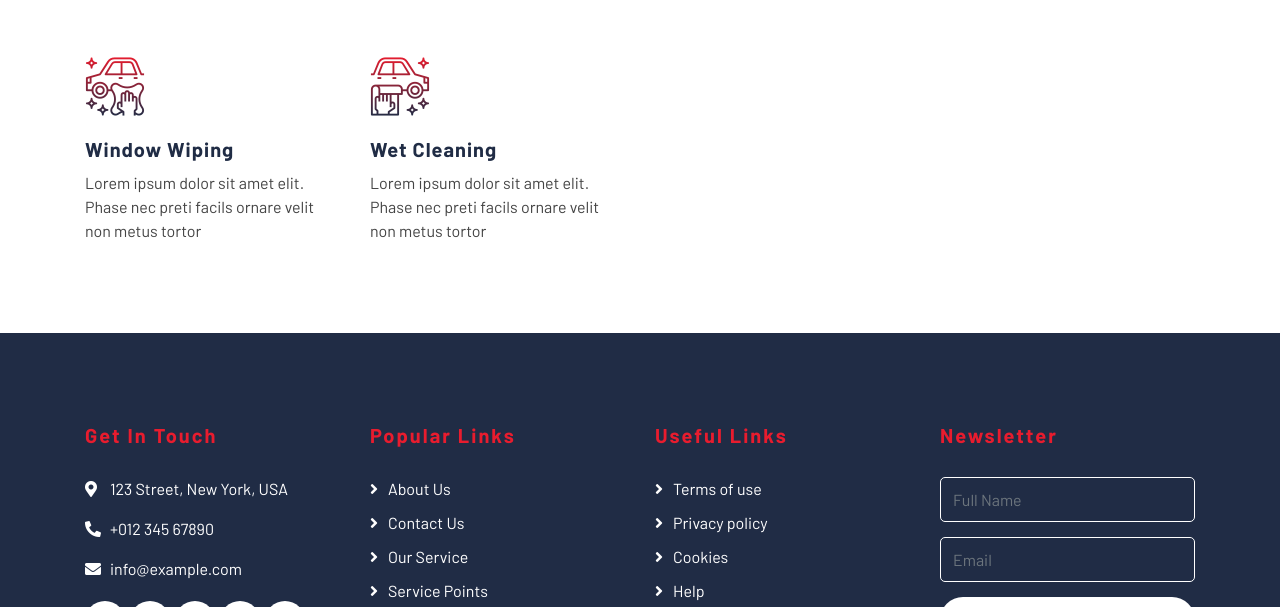
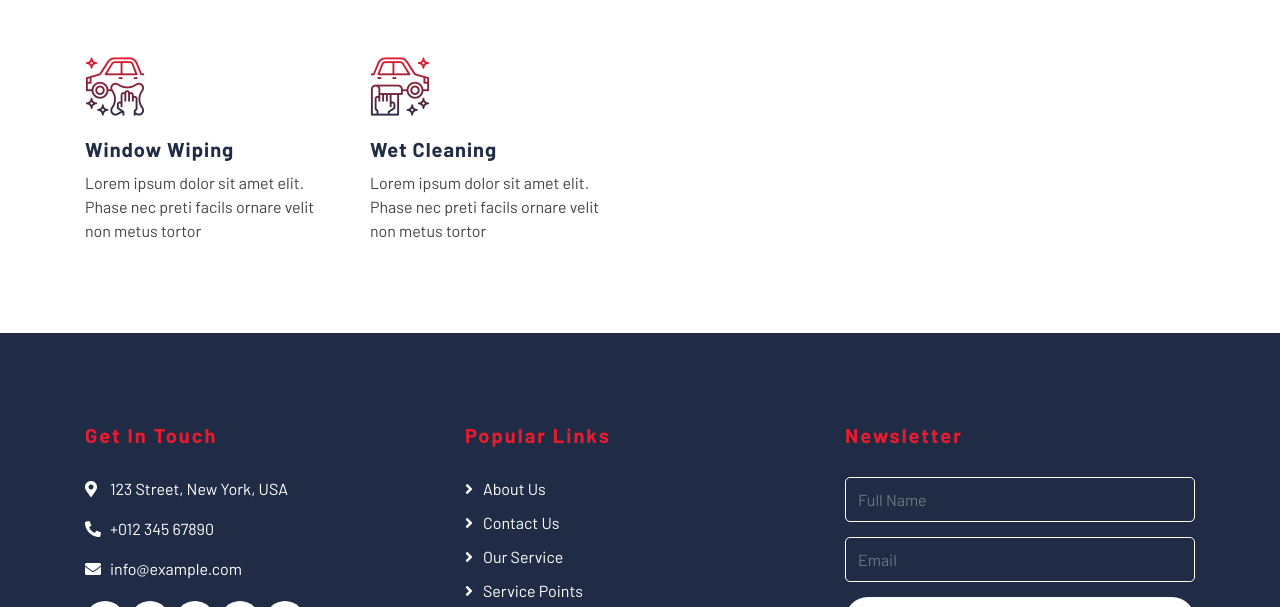
Before and after one commit to idleite/car-wash, a plain HTML site: page index.html in a window 1280 px wide. Shown: the part 2026-2633 px from the top of the page. Drawn offline with nearby package versions, Linux system fonts and the light colour scheme.

Commit message:
Apply footers all

```diff
--- a/index.html
+++ b/index.html
@@ -231,28 +231,11 @@
             </div>
         </div>
         <!-- Service End -->
-
-
-
-
-
-
-
-
-
-
-
-
-
-
-
-
-
         <!-- Footer Start -->
         <div class="footer">
             <div class="container">
                 <div class="row">
-                    <div class="col-lg-3 col-md-6">
+                    <div class="col-lg-4 col-md-6">
                         <div class="footer-contact">
                             <h2>Get In Touch</h2>
                             <p><i class="fa fa-map-marker-alt"></i>123 Street, New York, USA</p>
@@ -267,27 +250,18 @@
                             </div>
                         </div>
                     </div>
-                    <div class="col-lg-3 col-md-6">
+                    <div class="col-lg-4 col-md-6">
                         <div class="footer-link">
                             <h2>Popular Links</h2>
                             <a href="">About Us</a>
                             <a href="">Contact Us</a>
                             <a href="">Our Service</a>
                             <a href="">Service Points</a>
-                            <a href="">Pricing Plan</a>
+
                         </div>
                     </div>
-                    <div class="col-lg-3 col-md-6">
-                        <div class="footer-link">
-                            <h2>Useful Links</h2>
-                            <a href="">Terms of use</a>
-                            <a href="">Privacy policy</a>
-                            <a href="">Cookies</a>
-                            <a href="">Help</a>
-                            <a href="">FQAs</a>
-                        </div>
-                    </div>
-                    <div class="col-lg-3 col-md-6">
+
+                    <div class="col-lg-4 col-md-6">
                         <div class="footer-newsletter">
                             <h2>Newsletter</h2>
                             <form>
@@ -300,7 +274,7 @@
                 </div>
             </div>
             <div class="container copyright">
-                <p>&copy; <a href="#">Your Site Name</a>, All Right Reserved. Designed By <a href="https://htmlcodex.com">HTML Codex</a></p>
+                <p>&copy; Patriot Car Wash, All Right Reserved</p>
             </div>
         </div>
         <!-- Footer End -->
```
Also changed, not shown: about.html (+5 -14 lines), contact.html (+6 -15 lines), location.html (+5 -12 lines), service.html (+6 -15 lines).
